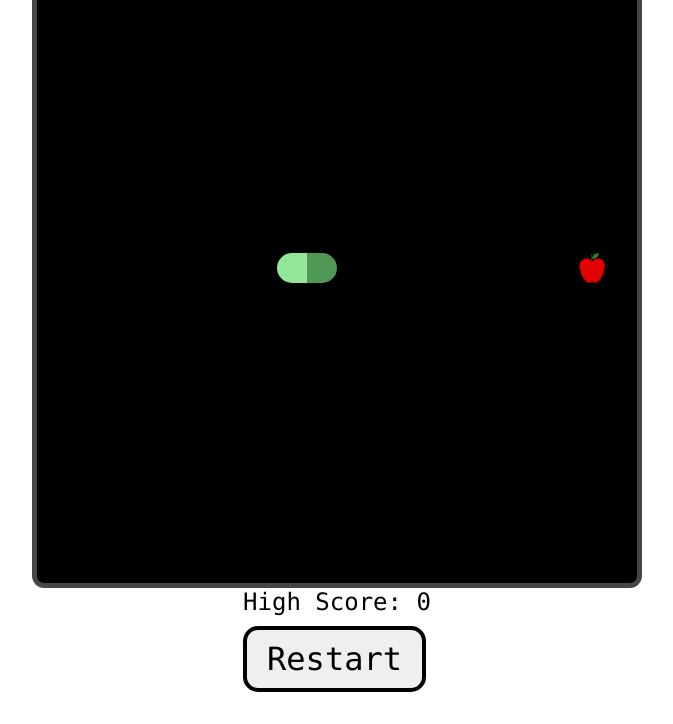
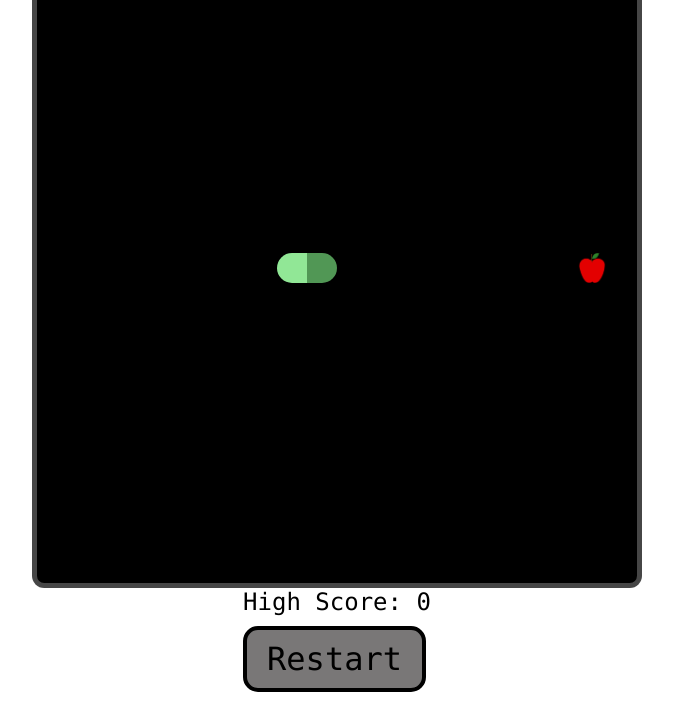
Before and after one commit to taherahchoudhury/snake-game, a plain HTML site: page index.html in a window 1280 px wide. In both pictures the pointer is over the button "Restart". Shown: the part 76-800 px from the top of the page, without its empty margins (247-920 px from the left). Drawn offline with Linux system fonts and the light colour scheme.

Commit message:
button fixes

```diff
--- a/style.css
+++ b/style.css
@@ -39,7 +39,7 @@
     transition: background-color 0.3s ease;
 }
 
-#resetBtn:hover {
+#restartBtn:hover {
     background-color: #797777;
 }
 
```
